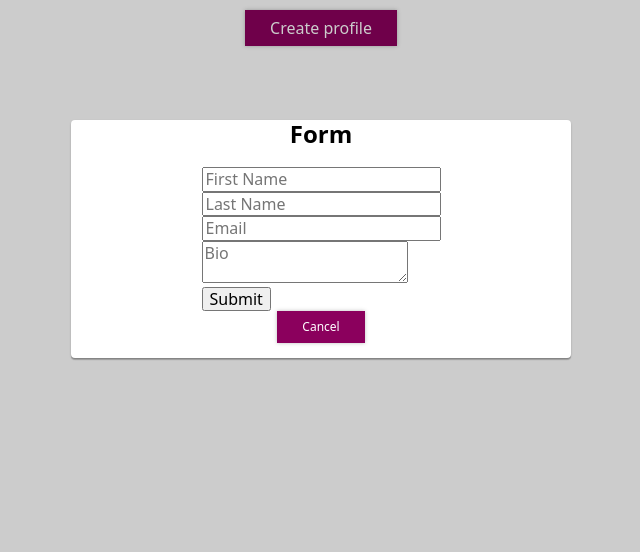
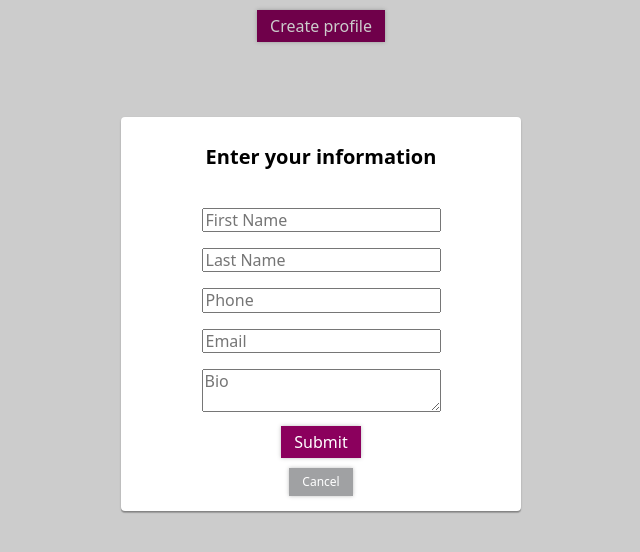
Before and after one commit to lialina/profiler, a React (Create React App) app: page / in a window 1280 px wide. Both pictures are taken after a click on the button "Create profile". Shown: the top 552 px of the page, without its empty margins (319-959 px from the left). Built offline with nearby package versions, Linux system fonts and the light colour scheme.

Commit message:
Form styles have been added

```diff
--- a/src/components/Button/StyledButton.js
+++ b/src/components/Button/StyledButton.js
@@ -2,7 +2,7 @@ import styled from "styled-components";
 
 const StyledButton = styled.button`
   font: inherit;
-  padding: 0.5rem 1.5rem;
+  padding: 6px 12px;
   border: 1px solid #8b005d;
   color: white;
   background: #8b005d;
--- a/src/components/Modal/Modal.js
+++ b/src/components/Modal/Modal.js
@@ -6,15 +6,15 @@ import {
   StyledWrapper,
   ModalButton,
 } from "./ModalStyles";
-import Form from "../ModalForm/ModalForm";
+import ModalForm from "../ModalForm/ModalForm";
 
 const Modal = ({ closeModal }) => {
   return (
     <StyledBackdrop>
       <StyledModal>
-        <StyledHeader>Form</StyledHeader>
+        <StyledHeader>Enter your information</StyledHeader>
         <StyledWrapper>
-          <Form />
+          <ModalForm />
           <ModalButton onClick={closeModal}>Cancel</ModalButton>
         </StyledWrapper>
       </StyledModal>
--- a/src/components/Modal/ModalStyles.js
+++ b/src/components/Modal/ModalStyles.js
@@ -4,7 +4,7 @@ import StyledButton from "../Button/StyledButton";
 const StyledModal = styled.div`
     position: relative;
     width: 100%;
-    max-width: 500px;
+    max-width: 400px;
     margin: auto;
 
     background-color: #ffffff;
@@ -15,7 +15,10 @@ const StyledModal = styled.div`
 `;
 
 const StyledHeader = styled.h2`
+  font-size: 20px;
   text-align: center;
+  padding-top: 28px;
+  margin-bottom: 28px;
 `;
 
 const StyledWrapper = styled.div`
@@ -27,7 +30,17 @@ const StyledWrapper = styled.div`
 
 const ModalButton = styled(StyledButton)`
   font-size: 12px;
+  margin-top: 10px;
   margin-bottom: 15px;
+  border: 1px solid #a0a1a3;
+  background: #a0a1a3;
+
+  &:hover,
+  &:active {
+    background: #b3b4b5;
+    border-color: #b3b4b5;
+    box-shadow: 0 0 8px rgba(0, 0, 0, 0.26);
+  }
 `;
 
 export { StyledModal, StyledHeader, StyledWrapper, ModalButton };
--- a/src/components/ModalForm/ModalForm.js
+++ b/src/components/ModalForm/ModalForm.js
@@ -1,10 +1,18 @@
 import React from "react";
-import { Formik, Form, Field, ErrorMessage } from "formik";
+import { Formik, Form } from "formik";
+import {
+  StyledField,
+  StyledErrorMessage,
+  StyledContainer,
+  StyledFormButton,
+} from "./StyledForm";
+import { StyledWrapper } from "../Modal/ModalStyles";
 import validationSchema from "./ValidationSchema";
 
 const initialValues = {
   firstName: "",
   lastName: "",
+  phone: "",
   email: "",
   bio: "",
 };
@@ -21,37 +29,52 @@ const ModalForm = () => {
       onSubmit={onSubmit}
     >
       <Form>
-        <div>
-          <Field
+        <StyledContainer>
+          <StyledField
             id="firstName"
             name="firstName"
             type="text"
             placeholder="First Name"
           />
-          <ErrorMessage name="firstName" />
-        </div>
-
-        <div>
-          <Field
+          <StyledErrorMessage name="firstName" />
+        </StyledContainer>
+        <StyledContainer>
+          <StyledField
             id="lastName"
             name="lastName"
             type="text"
             placeholder="Last Name"
           />
-          <ErrorMessage name="lastName" />
-        </div>
+          <StyledErrorMessage name="lastName" />
+        </StyledContainer>
+        <StyledContainer>
+          <StyledField
+            id="phone"
+            name="phone"
+            type="phone"
+            placeholder="Phone"
+          />
+          <StyledErrorMessage name="phone" />
+        </StyledContainer>
+        <StyledContainer>
+          <StyledField
+            id="email"
+            name="email"
+            type="email"
+            placeholder="Email"
+          />
+          <StyledErrorMessage name="email" />
+        </StyledContainer>
+        <StyledContainer>
+          <StyledField as="textarea" id="bio" name="bio" placeholder="Bio" />
+          <StyledErrorMessage name="bio" />
+        </StyledContainer>
 
-        <div>
-          <Field id="email" name="email" type="email" placeholder="Email" />
-          <ErrorMessage name="email" />
-        </div>
+        <StyledWrapper>
+          <StyledFormButton type="submit">Submit</StyledFormButton>
+        </StyledWrapper>
 
-        <div>
-          <Field as="textarea" id="bio" name="bio" placeholder="Bio" />
-          <ErrorMessage name="bio" />
-        </div>
-
-        <button type="submit">Submit</button>
+        {/* <button type="submit">Submit</button> */}
       </Form>
     </Formik>
   );
--- /dev/null
+++ b/src/components/ModalForm/StyledForm.js
@@ -0,0 +1,34 @@
+import styled from "styled-components";
+import { Form, Field, ErrorMessage } from "formik";
+import StyledButton from "../Button/StyledButton";
+
+const StyledModal = styled(Form)``;
+
+const StyledField = styled(Field)`
+  margin-top: 12px;
+  margin-bottom: 4px;
+
+  // &:last-child {
+  //   margin-bottom: 0;
+  // }
+`;
+
+const StyledErrorMessage = styled(ErrorMessage)`
+  color: red;
+  font-size: 12px;
+`;
+
+const StyledContainer = styled.div`
+  display: flex;
+  flex-direction: column;
+`;
+const StyledFormButton = styled(StyledButton)`
+  margin-top: 10px;
+`;
+export {
+  StyledModal,
+  StyledField,
+  StyledErrorMessage,
+  StyledContainer,
+  StyledFormButton,
+};
```
